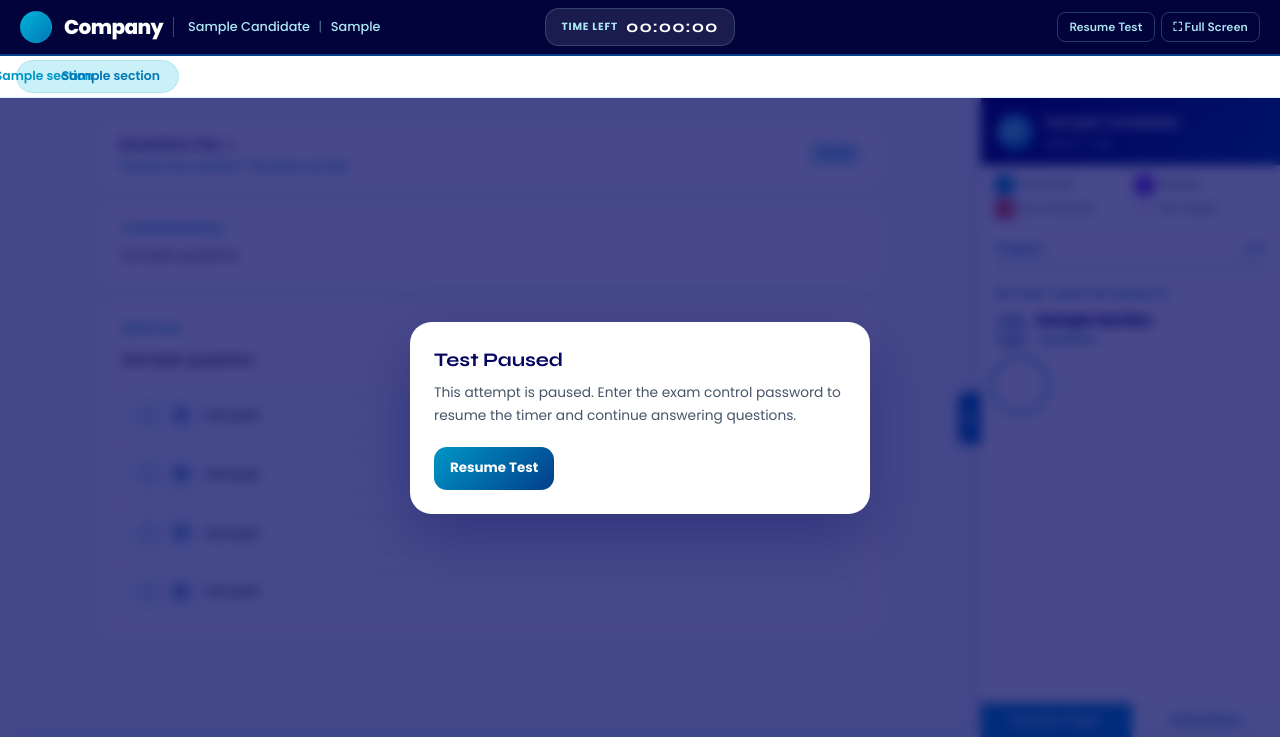
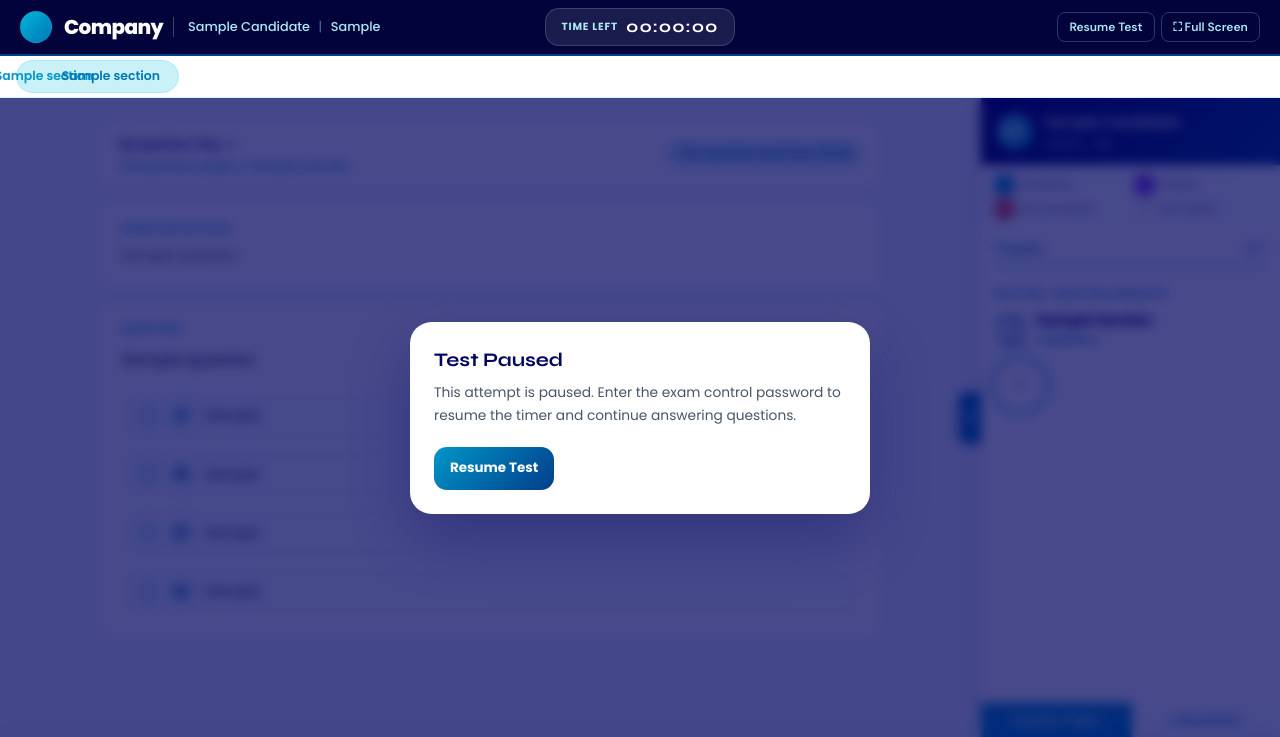
Before and after one commit to Gd0810/Quiz_Management-, a Django app: template Redmock/templates/quiz/take_test.html in a window 1280 px wide. Shown: the top 737 px of the page. Run offline with Django 5.2, Linux system fonts and the light colour scheme; the template is opened without the code that fills it: most values are stand-ins (such as "Sample title", 1, 10 or a date in 2020); style sheets or scripts are compiled from the project's sources; some libraries are stand-ins or nearby versions.

Commit message:
update:in_qustion_block_fix_per_qustion_timeing

```diff
--- a/Redmock/templates/quiz/take_test.html
+++ b/Redmock/templates/quiz/take_test.html
@@ -743,14 +743,14 @@ body { font-family:'DM Sans',sans-serif; background:#eaf7fc; color:#1e293b; }
                     <div class="tt-qnum-sub">{{ question.test_subject.subject }}{% if question.sub_title %} / {{ question.sub_title.title }}{% endif %}</div>
                 </div>
                 <div class="tt-qmeta">
-                    <span class="tt-time-badge" id="qt-{{ forloop.counter0 }}">00:00</span>
+                    <span class="tt-time-badge" id="qt-{{ forloop.counter0 }}">This question took time: 00:00</span>
                 </div>
             </div>
 
             {# comprehension #}
             {% if question.question_paragraph %}
             <div class="tt-comprehension">
-                <div class="tt-comp-label">Comprehension</div>
+                <div class="tt-comp-label">Question Details</div>
                 <div class="tt-comp-text">{{ question.question_paragraph }}</div>
             </div>
             {% endif %}
@@ -1081,7 +1081,7 @@ setInterval(function () {
     var el = document.getElementById('qt-' + curIdx);
     if (el) {
         var s = Math.floor(qTimers[curIdx] / 1000);
-        el.textContent = pad(Math.floor(s / 60)) + ':' + pad(s % 60);
+        el.textContent = 'This question took time: ' + pad(Math.floor(s / 60)) + ':' + pad(s % 60);
     }
 }, 1000);
 
```
